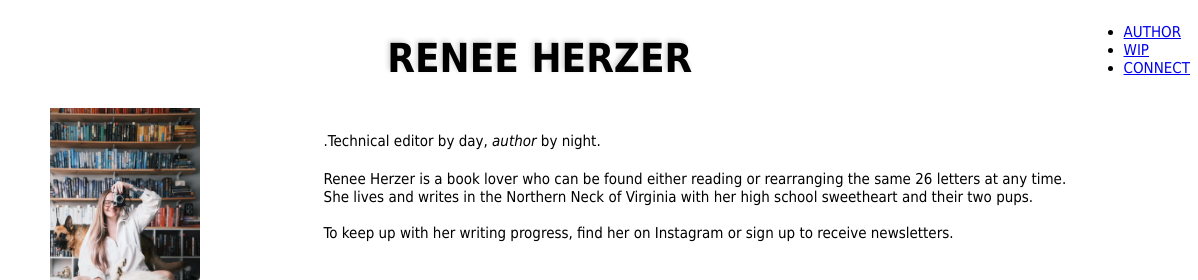
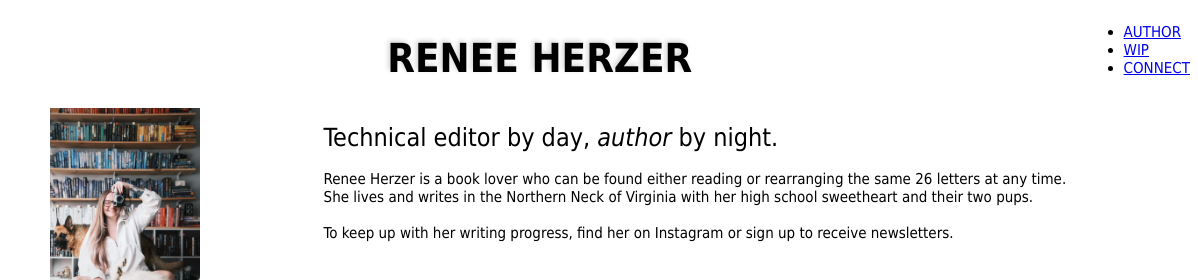
Before and after one commit to rherzerusc/itec362-website, a plain HTML site: page author.html in a window 1280 px wide. Shown: the top 280 px of the page, 82-1280 px from the left. Drawn offline with Linux system fonts and the light colour scheme.

Commit message:
Update author.html

```diff
--- a/author.html
+++ b/author.html
@@ -35,7 +35,7 @@
             <div class="aboutAuthor">
                 <img src="images/mirrorselfiedogs.jpg" width="150" height="auto" alt="selfie with dogs infront of books">
                 <p>
-                <span style="font-size: 25px;"></span>.Technical editor by day, <em>author</em> by night.</span> <br><br>
+                <span style="font-size: 25px;">Technical editor by day, <em>author</em> by night.</span> <br><br>
 
                 Renee Herzer is a book lover who can be found either reading or rearranging the same 26 letters at any time. <br>
                 She lives and writes in the Northern Neck of Virginia with her high school sweetheart and their two pups. <br> <br>
```
